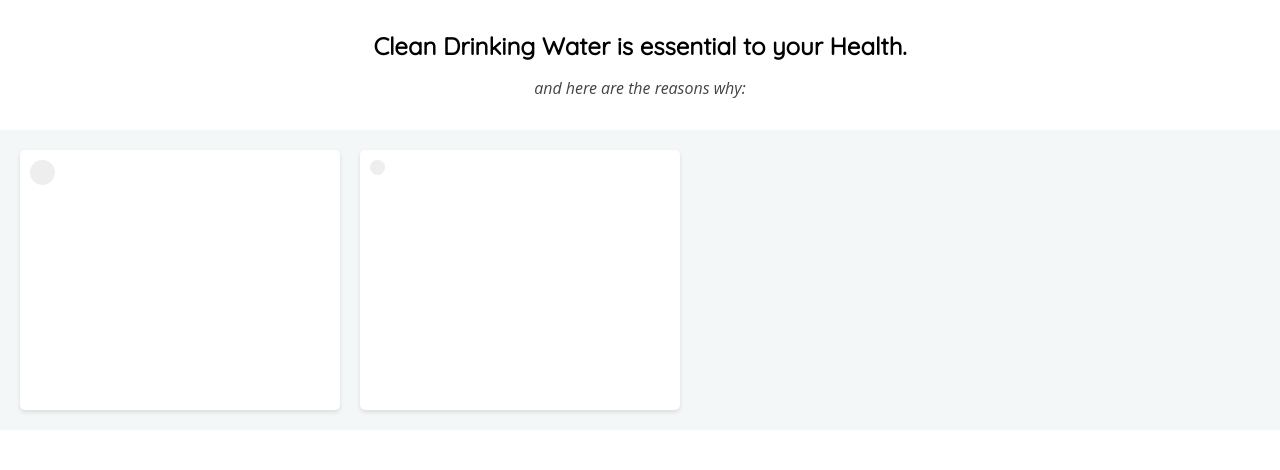
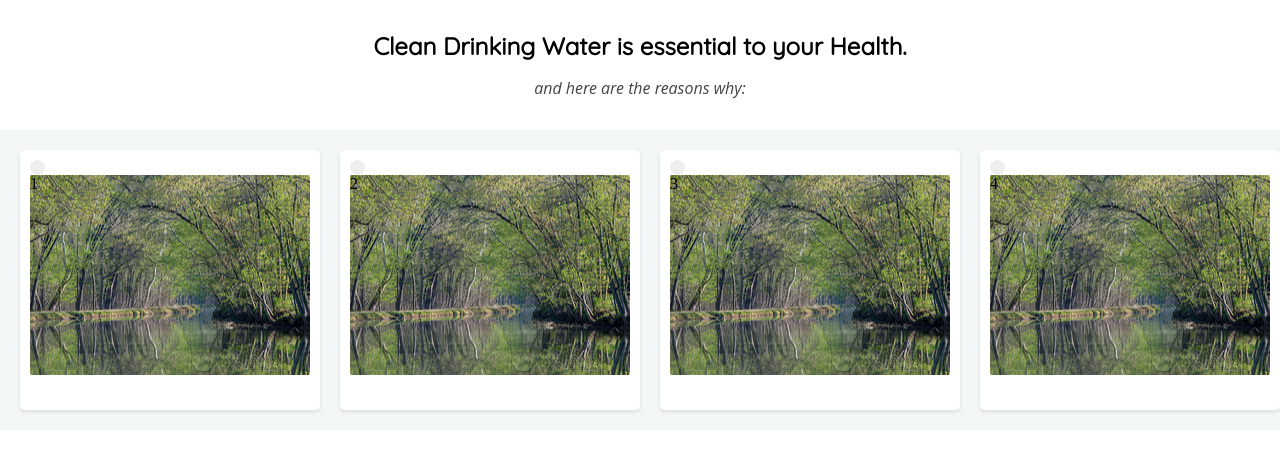
Before and after one commit to phtn/watr, a Gatsby site: page / in a window 1280 px wide. Shown: the part 1100-1570 px from the top of the page. Built offline with nearby package versions, Linux system fonts and the light colour scheme; Gatsby itself is replaced by a stand-in of ours; a web font is replaced by a local one.

Commit message:
added natenv

```diff
--- a/src/pages/index.js
+++ b/src/pages/index.js
@@ -6,6 +6,7 @@ import Newsletter from "../components/newsletter";
 
 import Fade from "react-reveal/Fade";
 import Slide from "react-reveal/Slide";
+import NatEnv from "../assets/natenv.jpg";
 
 // import { FixedSizeList as List } from "react-window";
 // import FunnelImage from "../assets/filter-sword.svg";
@@ -237,13 +238,17 @@ const Reclaim = () => {
             borderRadius: "0px 20px 20px 0px",
             width: "200px",
             fontFamily: "Open Sans, sans-serif",
-
             color: "#fff"
           }}
         >
           code:{" "}
           <span
-            style={{ letterSpacing: 1, fontWeight: "bolder", color: "#003366", marginLeft: 15 }}
+            style={{
+              letterSpacing: 1,
+              fontWeight: "bolder",
+              color: "#003366",
+              marginLeft: 15
+            }}
           >
             RYFT10
           </span>{" "}
@@ -260,14 +265,15 @@ const Bridge = props => {
 };
 
 const Slider = props => {
-  // const { width } = props;
-  // console.log(width)
+  const items = [1, 2, 3, 4];
+
   return (
     <div style={{ border: "0px solid blue", overflow: "auto", height: 300 }}>
       {/* <Reasons width={width} /> */}
-      <div
+
+      <div // SLIDER CONTAINER 1 👽
         style={{
-          border: "0px solid gray",
+          // border: "2px solid tomato",
           width: 1600,
           float: "left",
           display: "flex",
@@ -276,36 +282,15 @@ const Slider = props => {
         }}
       >
         {/* CARD  */}
-        <div
+        {/* <div
+          className="card"
           style={{
-            width: 300,
+            width: 280,
             border: "0px solid tomato",
             borderRadius: 5,
             boxShadow: "0 2px 4px 0 rgba(14,30,37,.12)",
             backgroundColor: "#fff",
             padding: 10
-          }}
-        >
-          <div
-            style={{
-              height: 25,
-              borderRadius: 25,
-              backgroundColor: "#eee",
-              width: 25
-            }}
-          />
-        </div>
-
-        {/* CARD  */}
-        <div
-          style={{
-            width: 300,
-            border: "0px solid tomato",
-            borderRadius: 5,
-            boxShadow: "0 2px 4px 0 rgba(14,30,37,.12)",
-            backgroundColor: "#fff",
-            padding: 10,
-            marginLeft: 20
           }}
         >
           <div
@@ -316,7 +301,49 @@ const Slider = props => {
               width: 15
             }}
           />
-        </div>
+          <span style={{float: 'right'}}>X: {'.'}</span>
+        </div> */}
+
+        {/* CARD  */}
+
+        {items.map((item, index) => {
+          return (
+            <div
+              key={index}
+              style={{
+                width: 280,
+                border: "0px solid tomato",
+                borderRadius: 5,
+                boxShadow: "0 2px 4px 0 rgba(14,30,37,.12)",
+                backgroundColor: "#fff",
+                padding: 10,
+                marginRight: 20
+              }}
+            >
+              <div
+                style={{
+                  height: 15,
+                  borderRadius: 15,
+                  backgroundColor: "#eee",
+                  width: 15
+                }}
+              />
+              <div
+                style={{
+                  border: "0px solid tomato",
+                  height: "200px",
+                  borderRadius: "2px",
+                  backgroundColor: "#ccc",
+                  backgroundImage: `url(${NatEnv})`,
+                  backgroundPosition: 'center'
+                }}
+              >
+                {item}
+                {/* <img src={NatEnv} alt="" height="100%" /> */}
+              </div>
+            </div>
+          );
+        })}
       </div>
     </div>
   );
```
Also changed, not shown: src/assets/natenv.jpg (added).
